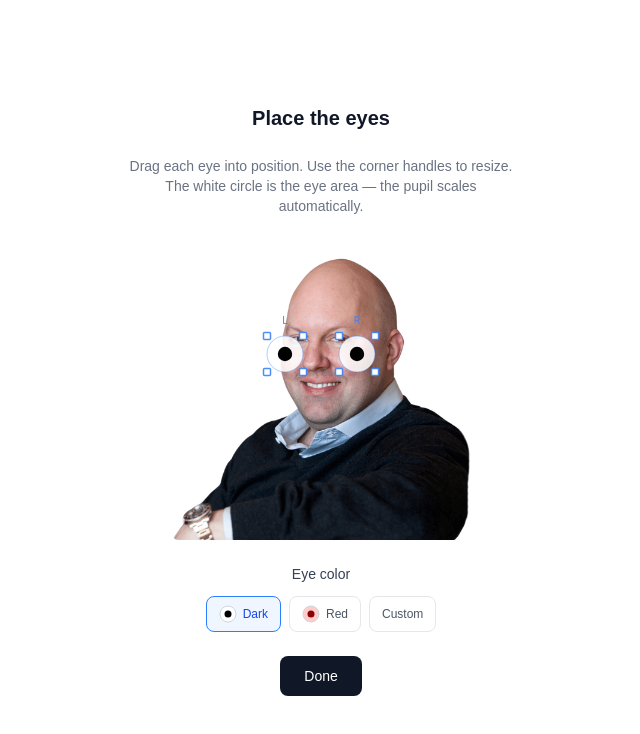
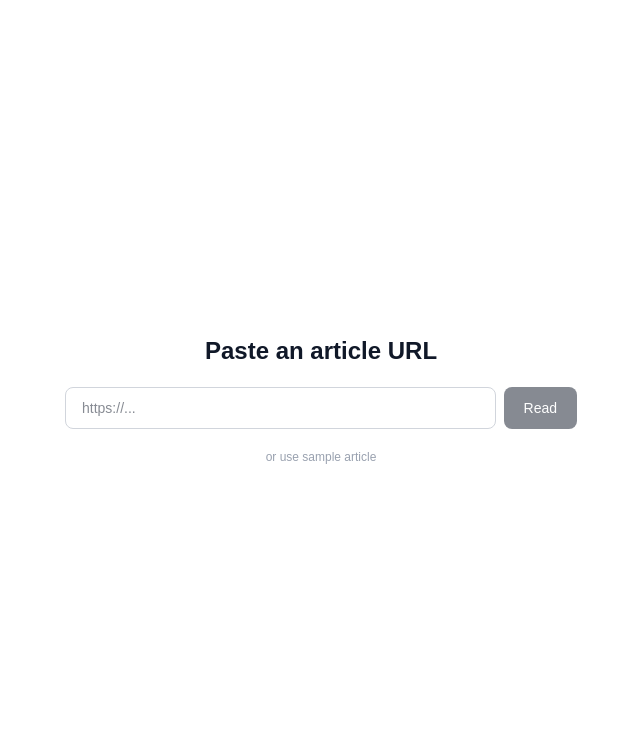
Before and after one commit to imjustinliao/eye-read, a Next.js app: page /canvas in a window 1280 px wide. Shown: the top 734 px of the page, without its empty margins (319-959 px from the left). Built offline with nearby package versions, Linux system fonts and the light colour scheme.

Commit message:
v0.6 - URL input + real article fetching on canvas page
Co-Authored-By: Claude Opus 4.6 (1M context) <noreply@anthropic.com>

```diff
--- a/app/canvas/page.tsx
+++ b/app/canvas/page.tsx
@@ -168,9 +168,94 @@ function layoutBody(
   return lines;
 }
 
+type ArticleData = {
+  title: string;
+  subtitle: string;
+  body: string;
+};
+
 export default function CanvasPage() {
+  const [article, setArticle] = useState<ArticleData | null>(null);
   const [eyeCalibration, setEyeCalibration] = useState<EyeCalibrationPair | null>(null);
+  const [urlInput, setUrlInput] = useState("");
+  const [loading, setLoading] = useState(false);
+  const [error, setError] = useState("");
 
+  const handleFetchUrl = async () => {
+    if (!urlInput.trim()) return;
+    setLoading(true);
+    setError("");
+
+    try {
+      const res = await fetch("/api/fetch-url", {
+        method: "POST",
+        headers: { "Content-Type": "application/json" },
+        body: JSON.stringify({ url: urlInput.trim() }),
+      });
+      const data = await res.json();
+
+      if (!res.ok) {
+        throw new Error(data.error || "Failed to fetch article");
+      }
+
+      setArticle({
+        title: data.title,
+        subtitle: data.byline || data.siteName || "",
+        body: data.textContent,
+      });
+    } catch (err: unknown) {
+      const msg = err instanceof Error ? err.message : "Something went wrong";
+      setError(msg);
+    } finally {
+      setLoading(false);
+    }
+  };
+
+  // Step 1: URL input
+  if (!article) {
+    return (
+      <main className="flex min-h-screen items-center justify-center bg-white px-4">
+        <div className="flex w-full max-w-lg flex-col items-center gap-5">
+          <h1 className="text-2xl font-semibold text-gray-900">
+            Paste an article URL
+          </h1>
+          <div className="flex w-full gap-2">
+            <input
+              type="url"
+              value={urlInput}
+              onChange={(e) => setUrlInput(e.target.value)}
+              onKeyDown={(e) => e.key === "Enter" && handleFetchUrl()}
+              placeholder="https://..."
+              className="flex-1 rounded-lg border border-gray-300 px-4 py-2.5 text-sm text-gray-900 outline-none transition-colors focus:border-gray-500"
+              disabled={loading}
+            />
+            <button
+              onClick={handleFetchUrl}
+              disabled={loading || !urlInput.trim()}
+              className="rounded-lg bg-gray-900 px-5 py-2.5 text-sm font-medium text-white transition-colors hover:bg-gray-700 disabled:opacity-50"
+            >
+              {loading ? "Loading..." : "Read"}
+            </button>
+          </div>
+          {error && (
+            <p className="text-sm text-red-500">{error}</p>
+          )}
+          <button
+            onClick={() => setArticle({
+              title: TITLE,
+              subtitle: SUBTITLE,
+              body: BODY,
+            })}
+            className="text-xs text-gray-400 transition-colors hover:text-gray-600"
+          >
+            or use sample article
+          </button>
+        </div>
+      </main>
+    );
+  }
+
+  // Step 2: Eye placement
   if (!eyeCalibration) {
     return (
       <main className="flex min-h-screen items-center justify-center bg-white">
@@ -182,12 +267,13 @@ export default function CanvasPage() {
     );
   }
 
-  return <CanvasView eyeCalibration={eyeCalibration} />;
+  // Step 3: Canvas
+  return <CanvasView eyeCalibration={eyeCalibration} article={article} />;
 }
 
 type CompanionMode = "anchored" | "fixed";
 
-function CanvasView({ eyeCalibration }: { eyeCalibration: EyeCalibrationPair }) {
+function CanvasView({ eyeCalibration, article }: { eyeCalibration: EyeCalibrationPair; article: ArticleData }) {
   const stageRef = useRef<HTMLDivElement>(null);
   const [lines, setLines] = useState<PositionedLine[]>([]);
   const [titleLines, setTitleLines] = useState<PositionedLine[]>([]);
@@ -299,7 +385,7 @@ function CanvasView({ eyeCalibration }: { eyeCalibration: EyeCalibrationPair })
       columnWidthRef.current = columnWidth;
 
       // Title
-      const titlePrepared = prepareWithSegments(TITLE, resp.titleFont);
+      const titlePrepared = prepareWithSegments(article.title, resp.titleFont);
       const tLines: PositionedLine[] = [];
       let tCursor: LayoutCursor = { segmentIndex: 0, graphemeIndex: 0 };
       let tY = resp.paddingTop;
@@ -326,7 +412,7 @@ function CanvasView({ eyeCalibration }: { eyeCalibration: EyeCalibrationPair })
       const compY = bodyStartY + resp.lineHeight * 3;
       setCompanionPos({ x: compX, y: compY });
 
-      const prepared = prepareWithSegments(BODY, resp.font);
+      const prepared = prepareWithSegments(article.body, resp.font);
       preparedRef.current = prepared;
 
       const bodyLines = layoutBody(
@@ -364,7 +450,7 @@ function CanvasView({ eyeCalibration }: { eyeCalibration: EyeCalibrationPair })
       columnWidthRef.current = columnWidth;
 
       // Re-layout title
-      const titlePrepared = prepareWithSegments(TITLE, resp.titleFont);
+      const titlePrepared = prepareWithSegments(article.title, resp.titleFont);
       const tLines: PositionedLine[] = [];
       let tCursor: LayoutCursor = { segmentIndex: 0, graphemeIndex: 0 };
       let tY = resp.paddingTop;
@@ -610,7 +696,7 @@ function CanvasView({ eyeCalibration }: { eyeCalibration: EyeCalibrationPair })
               lineHeight: "28px",
             }}
           >
-            {SUBTITLE}
+            {article.subtitle}
           </div>
         )}
 
```
